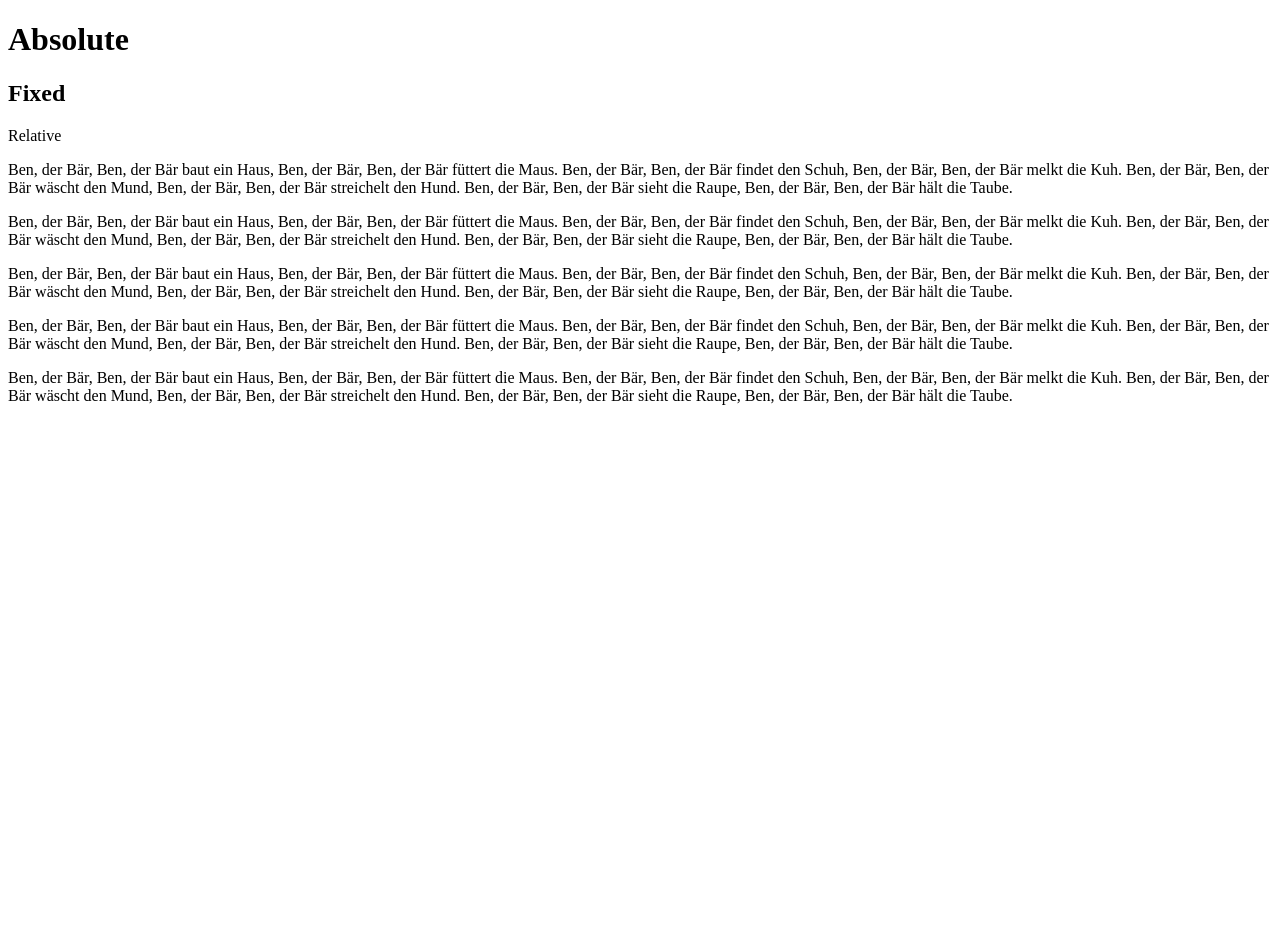
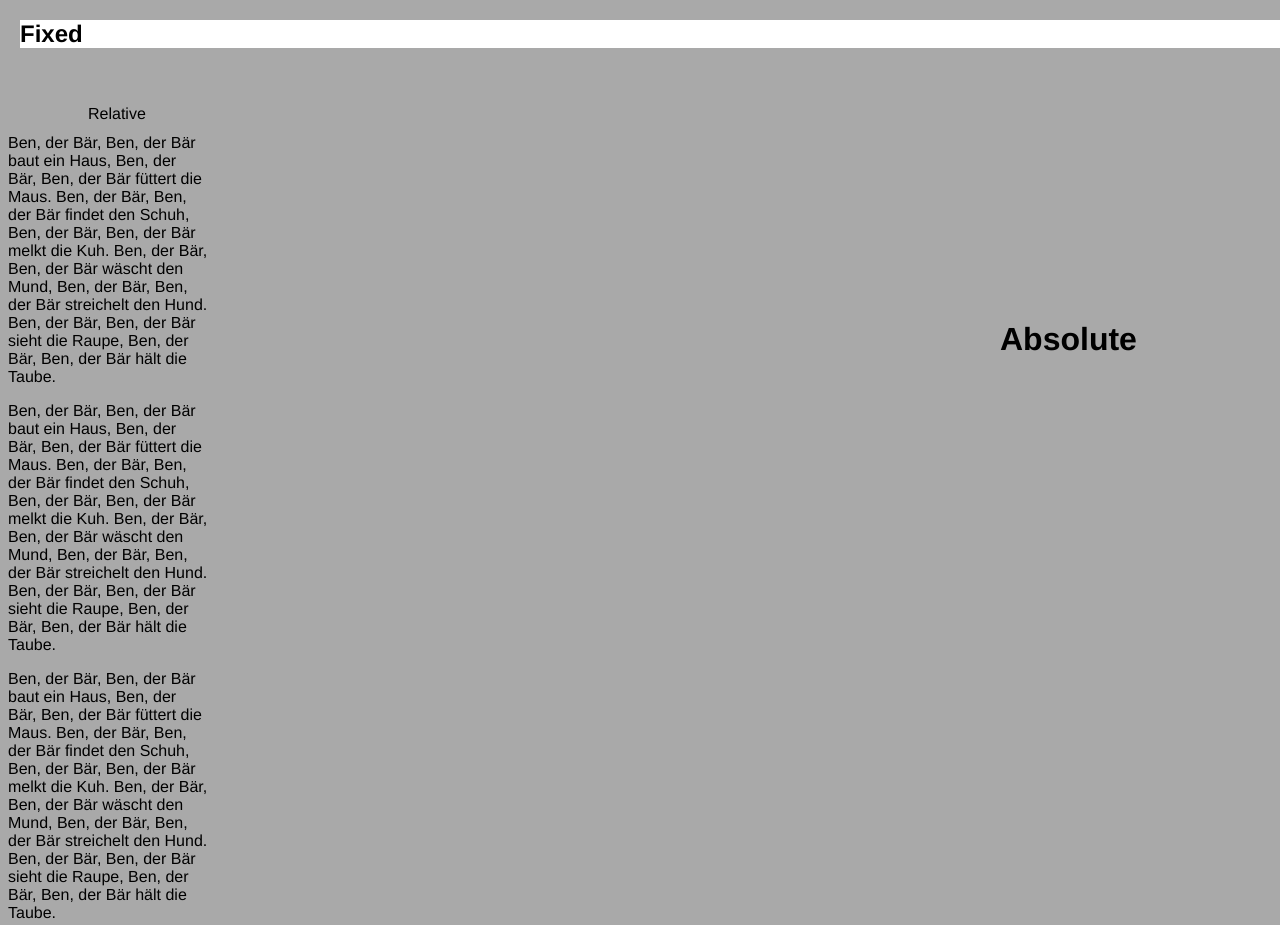
Before and after one commit to Jtbieker/jtbieker.github.io, a plain HTML site: page lab3.html in a window 1280 px wide. Shown: the top 925 px of the page. Before the commit the page ends 800 px from the top, so only its background shows below. Drawn offline with Linux system fonts and the light colour scheme.

Commit message:
Add files via upload

```diff
--- a/lab3.html
+++ b/lab3.html
@@ -4,7 +4,7 @@
 
 <head>
 
-        <link rel="stylesheet" type="text/css" href="styles.css">
+        <link rel="stylesheet" type="text/css" href="styles3.css">
 
 
 
```
